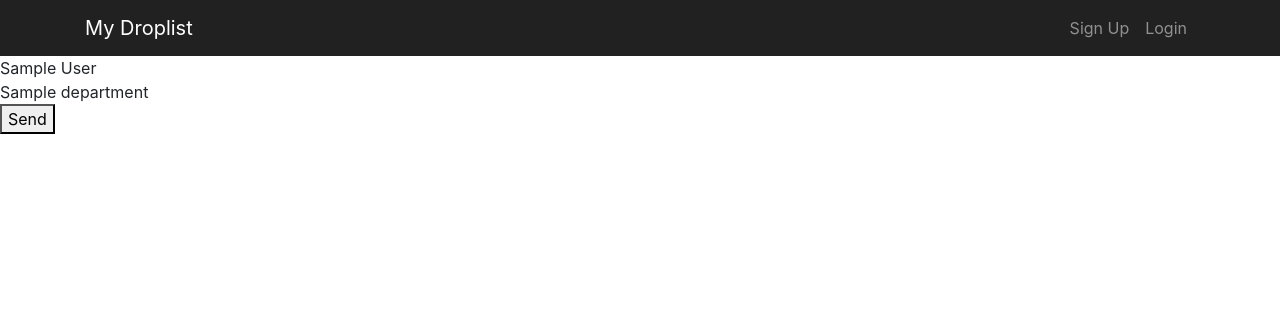
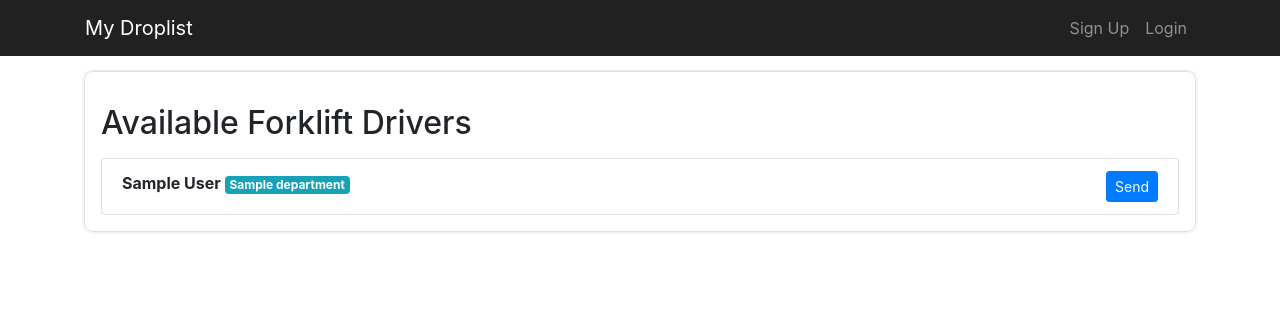
Before and after one commit to treyarte/capstone-one, a Flask app: template app/droplists/templates/droplist_send.html in a window 1280 px wide. Shown: the top 316 px of the page. Run offline with Flask 2, Linux system fonts and the light colour scheme; tables that the repository leaves empty hold one stand-in row (values such as "Sample post"); the template is opened without the code that fills it: values that come from a table or form of the project are taken from there, most other values are stand-ins (such as "Sample title", 1, 10 or a date in 2020); some libraries are stand-ins or nearby versions.

Commit message:
add css to send page

```diff
--- a/app/droplists/templates/droplist_send.html
+++ b/app/droplists/templates/droplist_send.html
@@ -1,25 +1,36 @@
-{%extends "base.html"%}{%block content%} {%if drivers%} {%for driver in
-drivers%}
-<div>
-  <div>{{driver.user.first_name}} {{driver.user.last_name}}</div>
-  <div><span>{{driver.user.department}}</span></div>
-  {%if driver.id != droplist.forklift_driver_id or droplist.status != "sent" and
-  droplist.status != "accepted"%}
-  <div>
-    <form action="/droplists/{{droplist.id}}/send" method="post">
+{%extends "base.html"%}{%block content%}
+<div class="container">
+  <div class="custom-container">
+    <h2 class="custom-header">Available Forklift Drivers</h2>
+    {%if drivers%} {%for driver in drivers%}
+    <ul class="list-group">
+      <li class="list-group-item">
+        <strong>
+          {{driver.full_name}}
+        </strong>
+        <span class="badge badge-info">{{driver.user.department}}</span>
+        <form
+          action="/droplists/{{droplist.id}}/send"
+          method="post"
+          class="d-inline float-right"
+        >
           <input
             type="hidden"
             name="driverId"
             id="driverId"
             value="{{driver.id}}"
           />
-      <button type="submit">Send</button>
+          <button type="submit" class="btn btn-sm btn-primary">Send</button>
         </form>
-  </div>
+      </li>
+      {%if driver.id != droplist.forklift_driver_id or droplist.status != "sent"
+      and droplist.status != "accepted"%}
+    </ul>
     {%else%}
     <button disabled="disabled">Sent</button>
+    {%endif%} {%endfor%} {%else%}
+    <div>No drivers available</div>
     {%endif%}
   </div>
-{%endfor%} {%else%}
-<div>No drivers available</div>
-{%endif%} {%endblock%}
+</div>
+{%endblock%}
```
Lines whose indentation alone changed are shown as unchanged.
